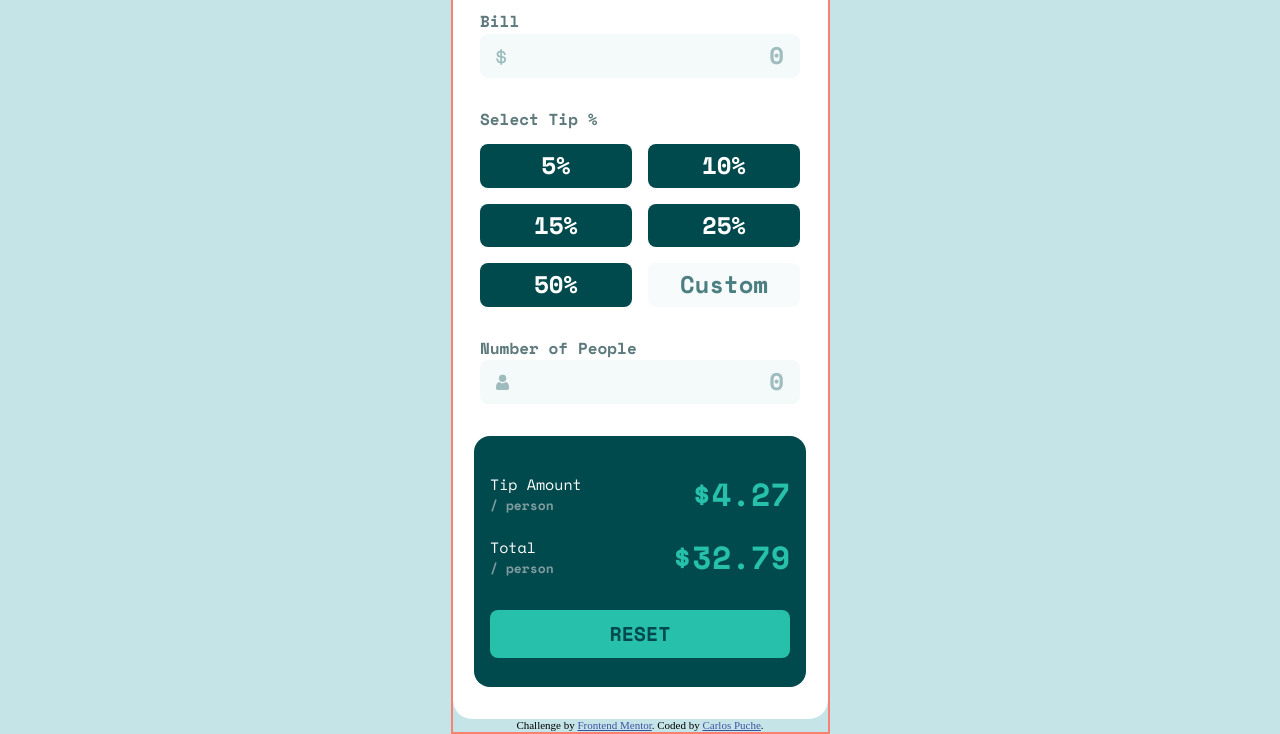
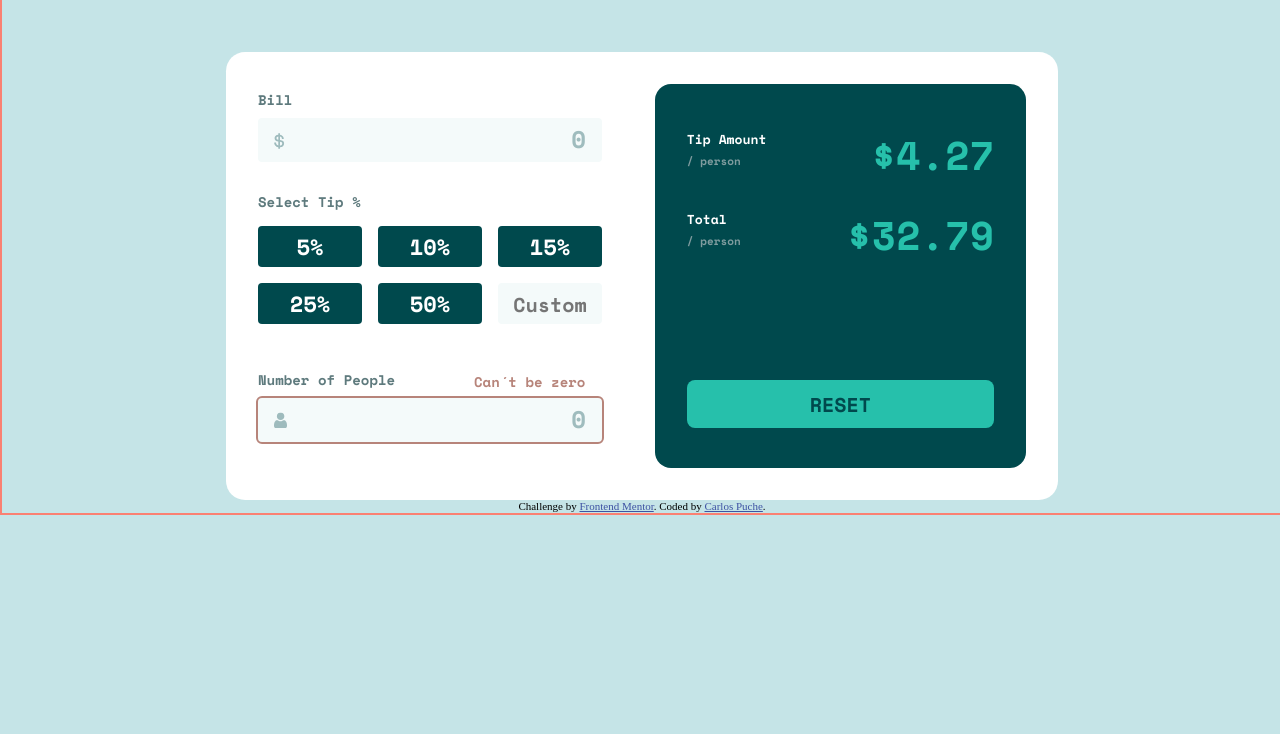
Before and after one commit to CMP2007/tip-calculator-app, a plain HTML site: page index.html in a window 1280 px wide. Shown: the part 160-894 px from the top of the page. After the commit the page ends 800 px from the top, so only its background shows below. Drawn offline with nearby package versions, Linux system fonts and the light colour scheme.

Commit message:
diseño escritorio y movil

```diff
--- a/index.html
+++ b/index.html
@@ -21,27 +21,28 @@
       <img src="./images/logo.svg" alt="">
     </div>
     <form>
-      <section>
+      <section class="first">
         <div class="sect1_div1">
           <span class="sect1_span space-mono-bold">Bill</span>
           <img src="./images/icon-dollar.svg" class="dollar" alt="">
-          <input type="number" min="0.00" step="0.01" placeholder="0" class="space-mono-bold">
+          <input type="number" min="0.00" step="0.01" placeholder="0" class="space-mono-bold number numberAct">
         </div>
         <div class="sect1_div2">
           <span class="sect1_span space-mono-bold">Select Tip %</span>
-          <div class="buttonContainer">
+          <div class="buttonContainer ">
             <input type="button" class="button space-mono-bold" value="5%">
             <input type="button" class="button space-mono-bold" value="10%">
             <input type="button" class="button space-mono-bold" value="15%">
             <input type="button" class="button space-mono-bold" value="25%">
             <input type="button" class="button space-mono-bold" value="50%">
-            <input type="button" class="button space-mono-bold button_click" value="Custom">
+            <input type="text" class="custom space-mono-bold numberAct " placeholder="Custom">
           </div>
         </div>
         <div class="sect1_div3">
           <span class="sect1_span space-mono-bold">Number of People</span>
+          <span class="sect1_span2 space-mono-bold"> Can´t be zero</span>
           <img src="./images/icon-person.svg" class="person">
-          <input type="number" min="0.00" step="1" placeholder="0" class="space-mono-bold">
+          <input type="number" min="0.00" step="1" placeholder="0" class="space-mono-bold number numberRed">
         </div>
       </section>
       <section class="second">
--- a/style.css
+++ b/style.css
@@ -9,11 +9,12 @@ main{
 }
 .logo{
     padding: 2.5rem 8.5rem;
+    width: 6rem;
 }
 form{
     background-color: hsl(0, 0%, 100%);
     border-radius: 1.5vw;
-    padding: 2rem 0rem;
+    padding: 2rem 0rem 1rem 0;
     width: 100%;
     display: flex;
     flex-direction: column;
@@ -24,10 +25,13 @@ form{
 
 /************************************ general styles *******************************************/
 
-.sect1_span, .sect2_spanBig{
+.sect1_span, .sect1_span2, .sect2_spanBig{
     color: hsl(186, 14%, 43%);
+    margin-bottom: 0.2rem;
     display: block;
-    margin-bottom: 0.2rem;
+}
+.sect1_span{
+    margin-bottom: .6rem;
 }
 .space-mono-bold {
     font-family: "Space Mono", monospace;
@@ -42,7 +46,7 @@ form{
     position: absolute;
     transform: translate(1rem, .9rem);
 }
-input[type="number"]{
+.number{
     width: 90%;
     background-color: hsl(189, 41%, 97%);
     border: none;
@@ -50,14 +54,24 @@ input[type="number"]{
     padding: .5rem 1rem;
     font-size: 24px;
     color: hsl(183, 100%, 15%);
-    border-radius: .5rem;
+    border-radius: .25rem;
     outline: none;
 }
-input[type="number"]::placeholder{
+.number::placeholder{
     opacity: 35%;
     color: hsl(183, 100%, 15%);
 }
-
+.numberAct:focus{
+    outline: solid 2px hsl(172, 67%, 45%);
+}
+input[type=number]::-webkit-outer-spin-button,/*este estilo quita el selector del input*/
+input[type=number]::-webkit-inner-spin-button {
+  -webkit-appearance: none;
+  margin: 0;
+}
+.numberRed{
+    outline: solid 2px #b7847a;
+}
 /************** buttons ***************/
 .buttonContainer{
     margin-top: 1rem;
@@ -65,26 +79,42 @@ input[type="number"]::placeholder{
     grid-template-columns: 9.5rem 9.5rem;
     gap: 1rem 1rem;
 }
-.button{
+.button, .buttonAct, .custom{
     color: hsl(0, 0%, 100%);
     background-color: hsl(183, 100%, 15%);
     border: none;
-    border-radius: .5rem;
+    border-radius: .25rem;
     font-size: 24px;
     font-weight: 600;
     padding: .5rem 0;
 }
 .button:hover{
     color: hsl(183, 100%, 15%);
-    background-color: hsl(172, 67%, 45%);
+    background-color: rgba(159,232,223,255);
+}
+.buttonAct{
+    background-color: rgba(38, 192, 171, .5);
+    color: hsl(183, 100%, 15%);
+}
+.custom{
+    background-color:hsl(189, 41%, 97%);
+    color: hsl(183, 100%, 15%);
+    text-align: right;
+    padding: 0 .6rem;
+}
+.custom::placeholder{
+    font-size: 20px;
+    text-align: center;
 }
 
-.button_click{
-    background-color: hsl(189, 41%, 97%);
-    color: hsl(183, 100%, 15%);
-    opacity: .7;
+.sect1_span2{
+    position: absolute;
+    transform: translate(13.5rem, -1.5rem);
+    color: #b7847a;
 }
-
+.sect1_span, .sect1_span2{
+    font-size: 14px;
+}
 /************************************ second section *******************************************/
 
 .second{
@@ -108,6 +138,7 @@ input[type="number"]::placeholder{
     color: hsl(0, 0%, 100%);
     font-weight: 500;
     font-size: 15px;
+    display: block;
 }
 .sect2_span{
     font-size: 13px;
@@ -124,25 +155,66 @@ input[type="number"]::placeholder{
     height: 3rem;
     border-radius: .5rem;
 }
-
-/* .sect1_div1{
-    border: 2px red solid;
-}
-.sect1_div2{
-    border: 2px blue solid;
-}
- .sect1_div3 {
-    border: 2px green solid;
-} */
-input[type=number]::-webkit-outer-spin-button,
-input[type=number]::-webkit-inner-spin-button {
-  -webkit-appearance: none;
-  margin: 0;
-}
-
-input[type=number] {
-  -moz-appearance: textfield;
+.reset:hover{
+    background-color: rgba(159,232,223,255);
 }
 
 .attribution { font-size: 11px; text-align: center; }
 .attribution a { color: hsl(228, 45%, 44%); }
+
+
+@media (min-width:1140px){
+    main{
+        width: 100vw;
+    }
+    .logo{
+        margin: 3rem auto 1.5rem ;
+    }
+    form{
+        display: flex;
+        flex-direction: row;
+        width: 60vw;
+        max-width: 800px;
+        margin: auto;
+        padding: 2rem;
+        justify-content: space-between;
+    }
+    .first{
+        width: 45%;
+        height: 23rem;
+    }
+    .sect1_div2{
+        margin-bottom: 3rem;
+        width: 20rem;
+    }
+    .sect1_div3{
+        margin-bottom: 0;
+    }
+    .second{
+        display: grid;
+        grid-template-rows: 5rem 10rem 0rem;
+        gap: 0;
+        width: 40%;
+        height: 20rem;
+        padding: 3rem 2rem 1rem 2rem;
+    }
+    .right{
+        font-size: 40px;
+    }
+    .sect2_span{
+        font-size: 11px;
+    }
+    .sect2_spanBig{
+        font-size: 13px;
+        font-weight: 600;
+    }
+    .buttonContainer{
+        grid-template-columns: 6.5rem 6.5rem 6.5rem;
+    }
+    input[type="number"]{
+        width: 19.5rem;
+    }
+    .button{
+        font-size: 22px;
+    }
+}
```
